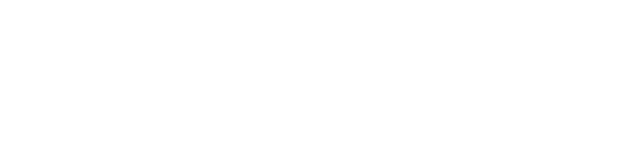
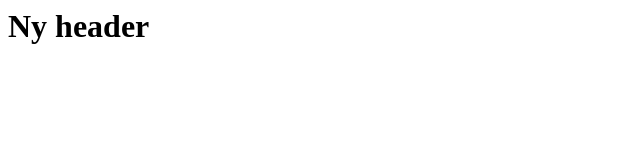
Before and after one commit to hanndal/Elsys-prosjekt, a plain HTML site: page index.html in a window 1280 px wide. Shown: the whole page, without its empty margins (0-640 px from the left). Drawn offline with Linux system fonts and the light colour scheme.

Commit message:
Create header

```diff
--- a/index.html
+++ b/index.html
@@ -2,6 +2,7 @@
   <head>
   </head>
   <body>
+    <h1>Ny header</h1>
   </body>
 
 </html>
```
